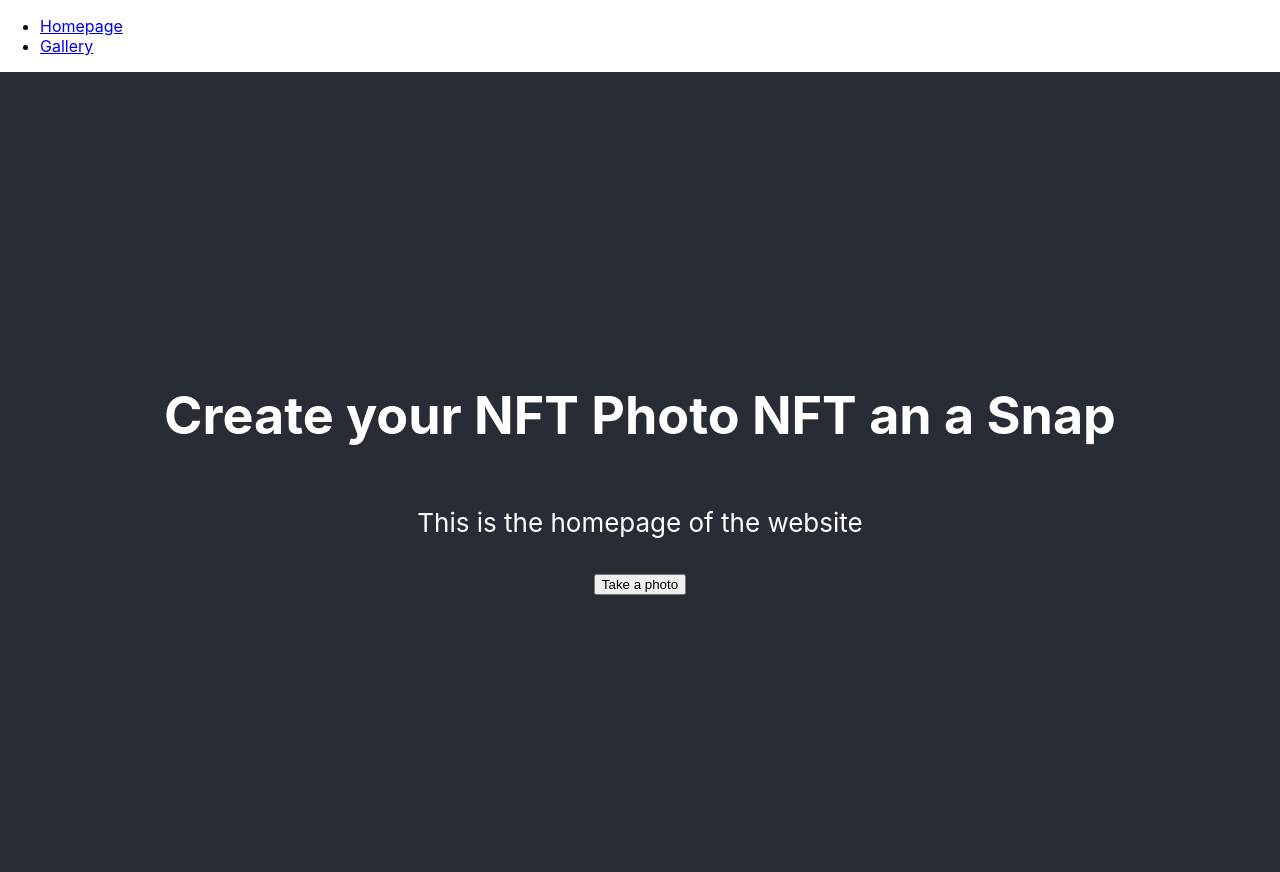
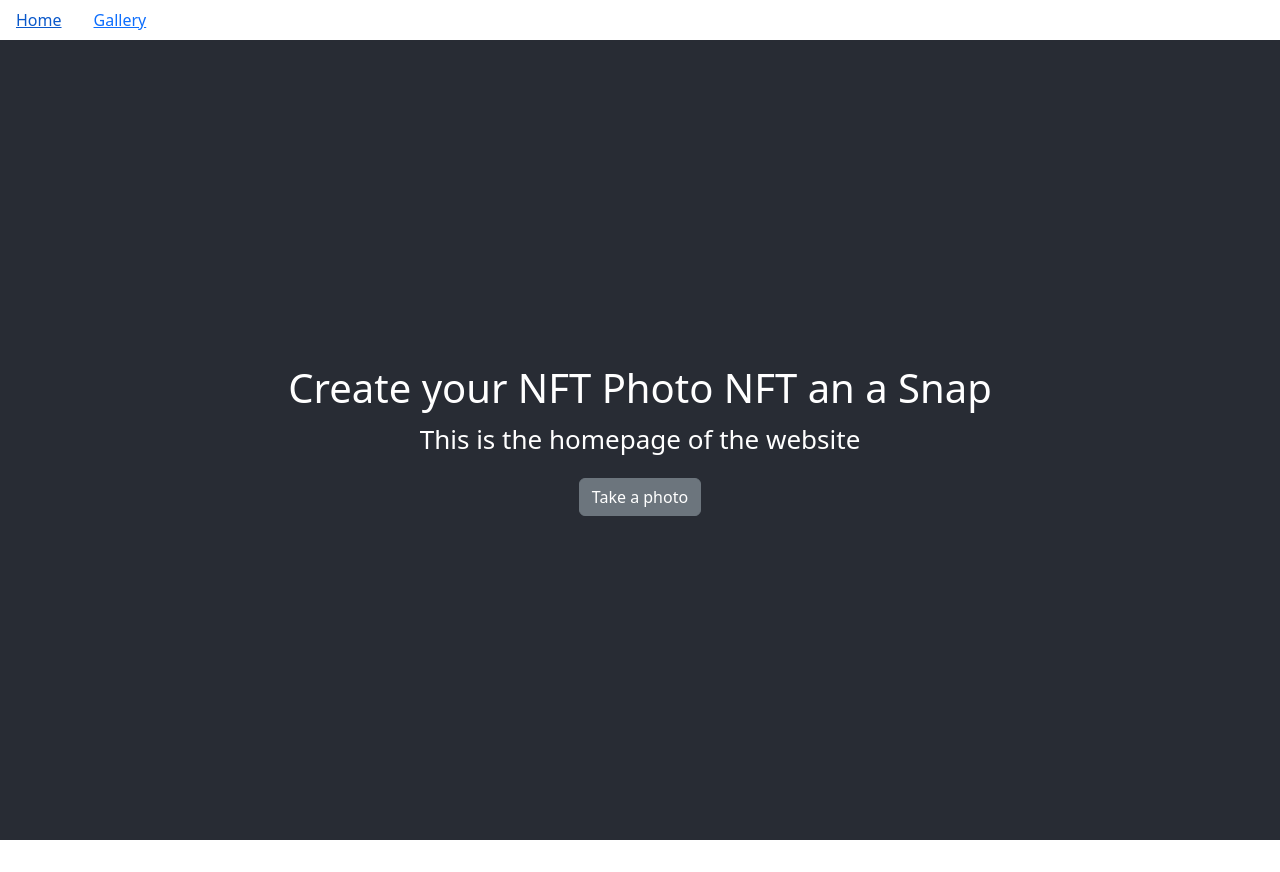
Before and after one commit to MarcoAmato/SolSnap, a React (Create React App) app: page / in a window 1280 px wide. After the commit the page ends 840 px from the top, so only its background shows below. Built offline with nearby package versions, Linux system fonts and the light colour scheme.

Commit message:
navbar 100% + route react

```diff
--- a/package.json
+++ b/package.json
@@ -13,6 +13,8 @@
     "bootstrap": "^5.3.3",
     "react": "^18.3.1",
     "react-dom": "^18.3.1",
+    "react-router": "^6.24.0",
+    "react-router-dom": "^6.24.0",
     "react-scripts": "5.0.1",
     "reactstrap": "^9.2.2",
     "typescript": "^4.9.5",
--- /dev/null
+++ b/src/App.tsx
@@ -0,0 +1,21 @@
+import { Route, Routes} from 'react-router-dom';
+import Navbar from './component/nav';
+import Home from './component/Home';
+import Gallery from './component/Gallery';
+
+
+function App() {
+
+
+    return (
+        <>
+        <Navbar/>
+        <Routes>
+            <Route path='/' element={<Home />}></Route>
+            <Route path='/Gallery' element={<Gallery />}></Route>
+        </Routes>
+        </>
+     )
+    }
+
+export default App;
--- /dev/null
+++ b/src/component/Gallery.tsx
@@ -0,0 +1,17 @@
+import React from 'react';
+import { useState, useEffect } from "react";
+import { Button } from 'reactstrap';
+
+
+function Gallery() {
+
+
+
+  return (
+    <>
+<p>Ciao</p>
+    </>
+  );
+}
+
+export default Gallery;
--- a/src/Home.tsx
+++ b/src/component/Home.tsx
@@ -1,8 +1,9 @@
 import React from 'react';
-import vincentium_broken from './img/vincentium_broken.jpg';
-import loading_spinner from './img/loading-spinner.gif';
-import './Style.css';
+import vincentium_broken from '../img/vincentium_broken.jpg';
+import loading_spinner from '../img/loading-spinner.gif';
+import '../css/Style.css';
 import { useState, useEffect } from "react";
+import { Button } from 'reactstrap';
 
 
 function Home() {
@@ -41,7 +42,7 @@ function Home() {
 
           <div id="upload-photo">
 
-            <button onClick={uploadPhoto}>Take a photo</button>
+            <Button onClick={uploadPhoto}>Take a photo</Button>
 
             {loading && (
               <>
@@ -60,7 +61,7 @@ function Home() {
                 <img src={photo} alt="Uploaded photo" width="500" height="500" />
                 <br />
 
-                <button onClick={deletePhoto}>Delete Photo</button>
+                <Button onClick={deletePhoto}>Delete Photo</Button>
               </>
             )}
 
--- a/src/nav.tsx
+++ b/src/component/nav.tsx
@@ -1,5 +1,8 @@
 import React from 'react';
 import { Nav, NavItem, NavLink } from 'reactstrap';
+import { Link } from 'react-router-dom';
+
+
 
 function Navbar() {
 
@@ -8,10 +11,14 @@ function Navbar() {
         <>
             <Nav>
                 <NavItem>
-                    <NavLink active href="#">Homepage</NavLink>
+                    <NavLink>
+                        <Link to='/'>Home</Link>
+                    </NavLink>
                 </NavItem>
                 <NavItem>
-                    <NavLink href="#">Gallery</NavLink>
+                    <NavLink>
+                        <Link to='/Gallery'>Gallery</Link>
+                    </NavLink>
                 </NavItem>
             </Nav>
         </>
--- a/src/index.tsx
+++ b/src/index.tsx
@@ -1,21 +1,21 @@
 import React from 'react';
 import ReactDOM from 'react-dom/client';
-import './index.css';
-import Home from './Home';
 import reportWebVitals from './reportWebVitals';
-import Navbar from './nav';
+import Navbar from './component/nav';
+import 'bootstrap/dist/css/bootstrap.css';
+import { BrowserRouter } from 'react-router-dom';
+import App from './App';
+
 
 const root = ReactDOM.createRoot(
   document.getElementById('root') as HTMLElement
 );
 root.render(
   <React.StrictMode>
-    <Navbar />
-    <Home />
+    <BrowserRouter>
+      <App />
+    </BrowserRouter>
   </React.StrictMode>
 );
 
-// If you want to start measuring performance in your app, pass a function
-// to log results (for example: reportWebVitals(console.log))
-// or send to an analytics endpoint. Learn more: https://bit.ly/CRA-vitals
 reportWebVitals();
```
Also changed, not shown: src/css/Style.css (renamed from src/Style.css), 2 other files (tests, documents, lock files or other folders).
